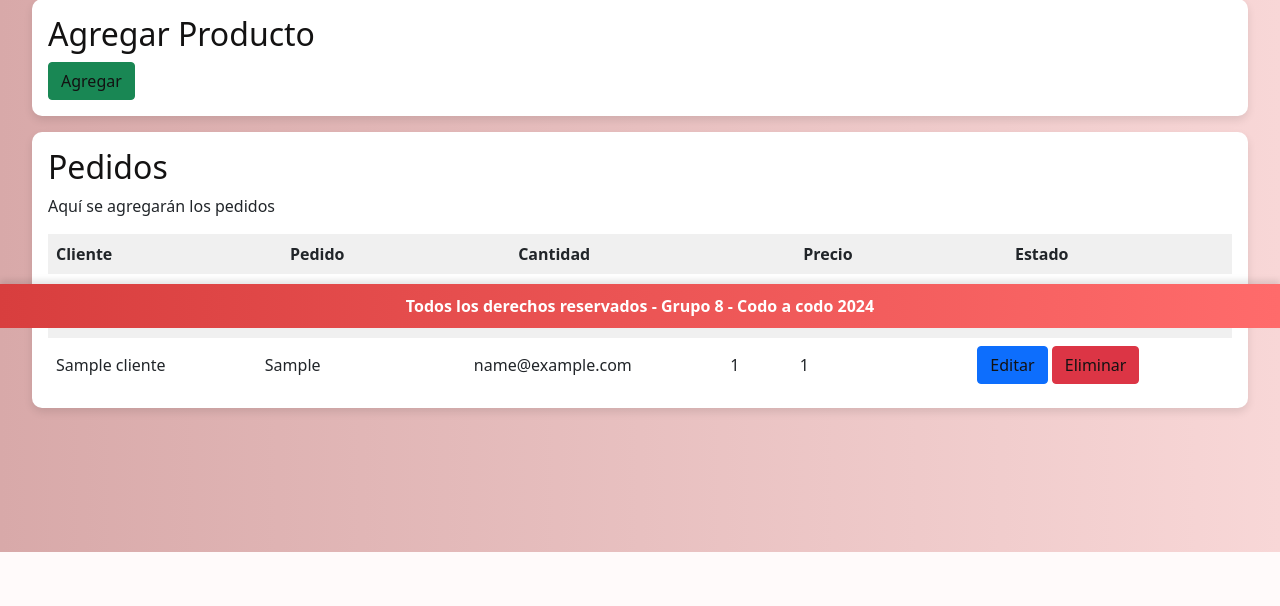
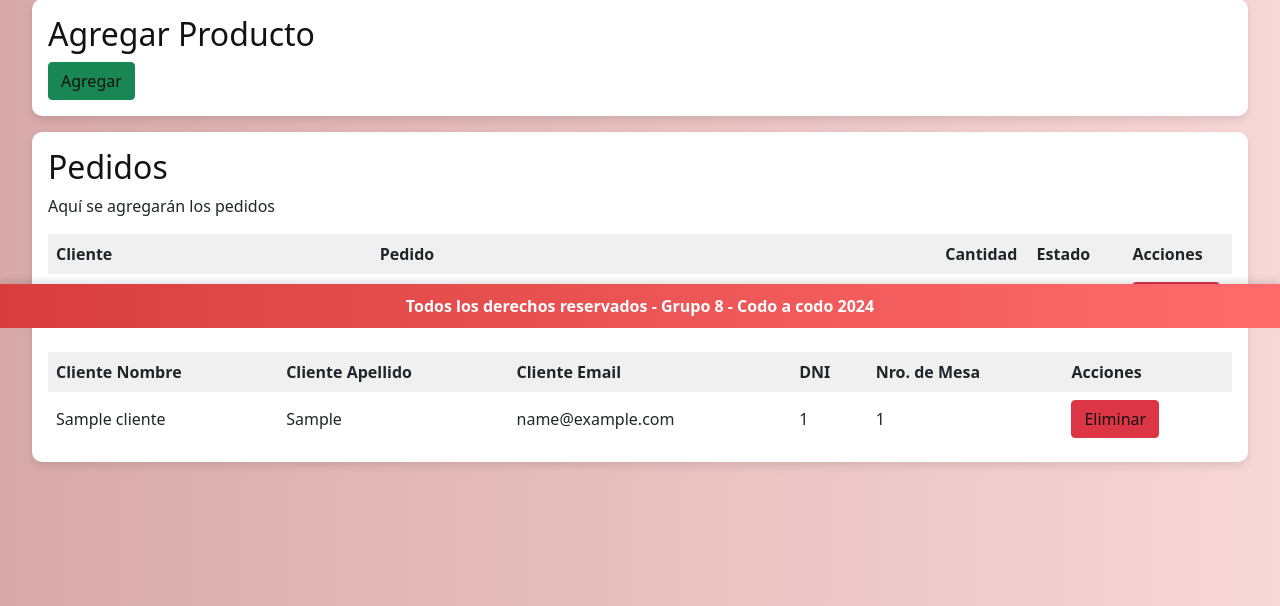
Before and after one commit to GrupoDjango8/Grupo-8, a Django app: page /webGOcho/administracion/ in a window 1280 px wide. Shown: the part 472-1078 px from the top of the page. Before the commit the page ends 1024 px from the top, so only its background shows below. Run offline with Django 5.2, Linux system fonts and the light colour scheme; a user stored in the database is signed in; tables that the repository leaves empty hold one stand-in row (values such as "Sample post"); lists and menus that the app fills with data are empty.

Commit message:
armando delete de cliente

```diff
--- a/grupo8Trabajo/webGOcho/templates/webGOcho/administracion.html
+++ b/grupo8Trabajo/webGOcho/templates/webGOcho/administracion.html
@@ -133,10 +133,24 @@
                     <th>Cliente</th>
                     <th>Pedido</th>
                     <th>Cantidad</th>
-                    <th>Precio</th>
                     <th>Estado</th>
+                    <th>Acciones</th>
                 </tr>
             </thead>
+            <tbody>
+
+                {% for pedido in pedidos %}
+                    <tr>
+                        <td>{{pedido.pedido}}</td>
+                        <td>{{pedido.menu}}</td>
+                        <td>{{pedido.cantidad}}</td>
+                        <td>
+                            pendiente
+                        </td>
+                        <td><button class="btn btn-danger"><a href="">Eliminar</a></button></td>
+                    </tr>
+                {% endfor %}
+            </tbody>
         </table>
         <br>
         <table>
@@ -157,8 +171,7 @@
                         <td>{{cliente.dni}}</td>
                         <td>{{cliente.numero_mesa}}</td>
                         <td>
-                            <button class="btn btn-primary"><a href="">Editar</a></button>
-                            <button class="btn btn-danger"><a  href="">Eliminar</a></button>
+                            <button class="btn btn-danger"><a  href="{% url 'eliminar_cliente' cliente.id %}">Eliminar</a></button>
                         </td>
                     </tr>
                 {% endfor %}
--- a/grupo8Trabajo/webGOcho/urls.py
+++ b/grupo8Trabajo/webGOcho/urls.py
@@ -5,9 +5,12 @@ urlpatterns = [
     path('', views.index, name='index'),
     path('registro/', views.registro, name='registro'),
     path('administracion/', views.administracion, name='administracion'),
+
     path('alta_producto/', views.alta_producto, name='alta_producto'),
     path('eliminar_menu/<int:id_obj>', views.eliminar,name='eliminar'),
     path('editar_producto/<int:id_menu>', views.editar_producto, name='editar_producto'),
+
+    path('eliminar_cliente/<int:id_obj>', views.eliminar_cliente, name='eliminar_cliente'),
 
 
     path("accounts/login/", auth_views.LoginView.as_view(template_name="webGOcho/registration/login.html"), name="login"),
--- a/grupo8Trabajo/webGOcho/views.py
+++ b/grupo8Trabajo/webGOcho/views.py
@@ -63,11 +63,13 @@ def user_logout(request):
 def administracion(request):
     menu = Menu.objects.all()
     clientes = Cliente.objects.all()
-    pedidos = Pedido.objects.all()
+    pedidos = PedidoItem.objects.all()
+    pedidos_cliente = Pedido.objects.all()
     contexto = {
         'objetos_menu': menu,
         'clientes': clientes,
-        'pedidos': pedidos
+        'pedidos': pedidos,
+        'pedidos_cliente': pedidos_cliente
     }
     return render(request, "webGOcho/administracion.html", contexto)
 
@@ -111,7 +113,7 @@ def eliminar(request, id_obj):
     objetos = Menu.objects.all()
     return render(request,  "webGOcho/administracion.html", {"objetos_menu":objetos})
 
-
+#editar producto
 def editar_producto(request,id_menu):
     objeto = Menu.objects.get(pk=id_menu)
     form = AltaProductoForm(request.POST or None, instance=objeto)
@@ -127,3 +129,9 @@ def editar_producto(request,id_menu):
         form.save()
         return redirect('administracion')
     return render(request, 'webGOcho/edicion_producto.html', {'objeto':objeto,'form':form})
+
+def eliminar_cliente(request, id_obj):
+    objeto = Cliente.objects.get(pk=id_obj)
+    objeto.delete()
+    clientes = Cliente.objects.all()
+    return render(request,  "webGOcho/administracion.html", {"clientes":clientes})
```
